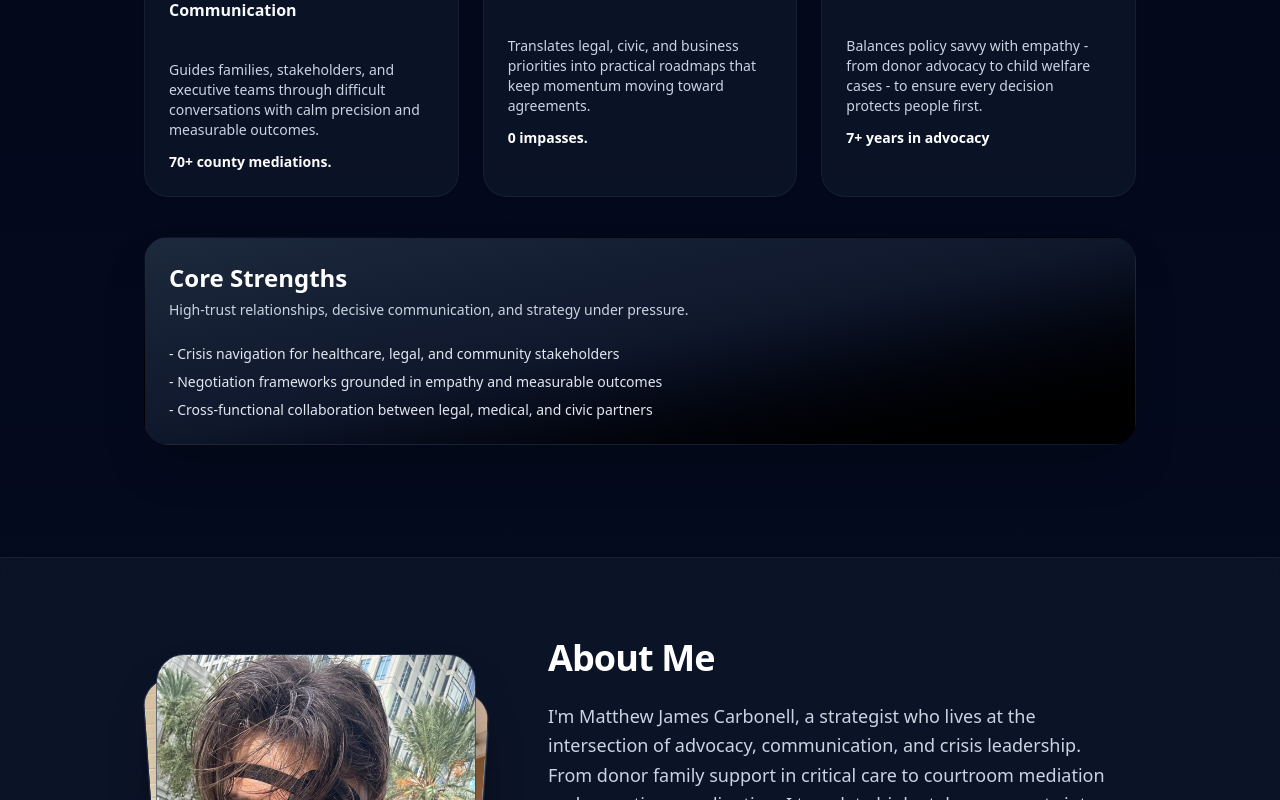
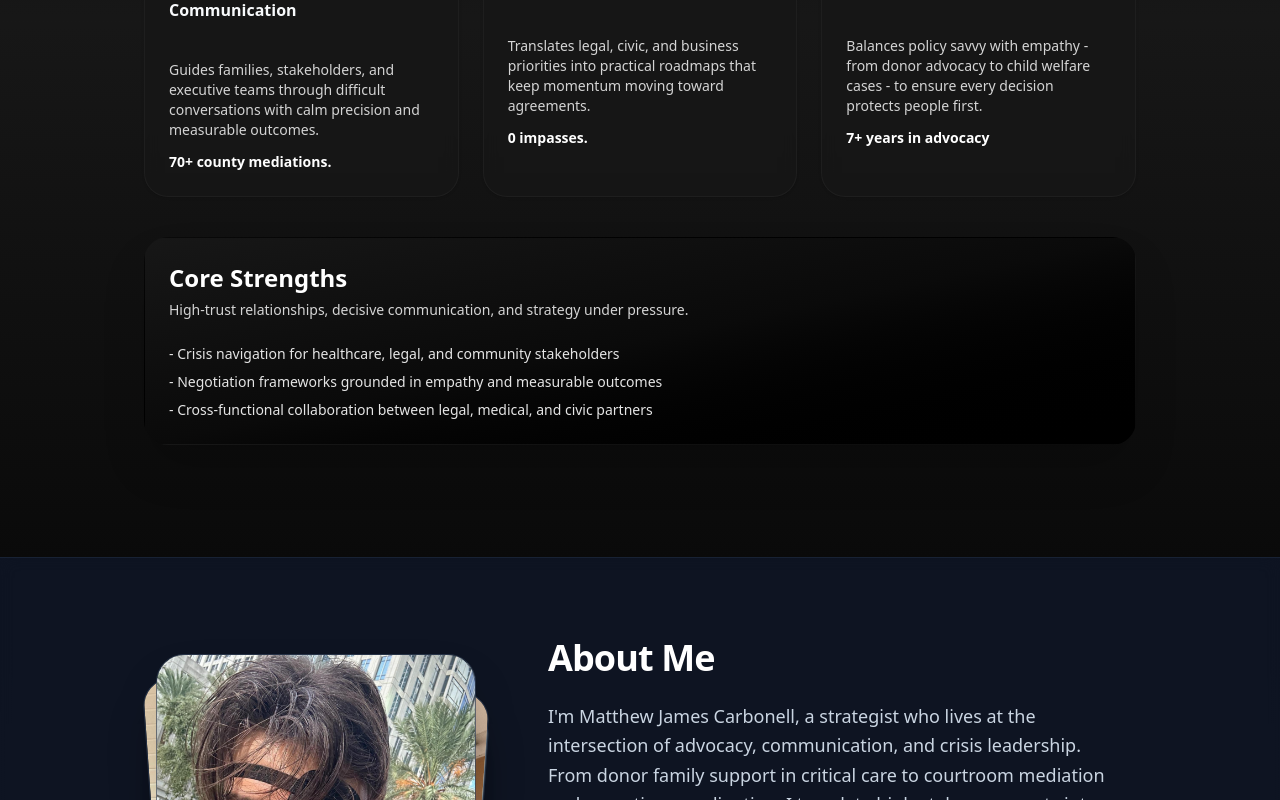
Before and after one commit to MatthewJamesCarbonell/my-website, a Next.js app: page / in a window 1280 px wide. Shown: the part 639-1439 px from the top of the page. Built offline with nearby package versions, Linux system fonts and the light colour scheme.

Commit message:
Refine hero dark palette

```diff
--- a/app/page.tsx
+++ b/app/page.tsx
@@ -399,7 +399,7 @@ export default function LandingPage() {
   };
 
   return (
-    <div className="min-h-screen bg-gradient-to-b from-slate-100 via-white to-slate-50 text-slate-900 dark:from-slate-950 dark:via-slate-900 dark:to-slate-950 dark:text-slate-100">
+    <div className="min-h-screen bg-gradient-to-b from-slate-100 via-white to-slate-50 text-slate-900 dark:from-neutral-950 dark:via-neutral-900 dark:to-neutral-950 dark:text-neutral-100">
       <header className="sticky top-0 z-40 border-b border-slate-200/60 bg-white/90 backdrop-blur dark:border-slate-800/70 dark:bg-slate-950/85">
         <div className="bg-slate-900/95 text-xs font-medium tracking-wide text-white sm:text-sm">
           <p className="mx-auto max-w-6xl px-4 py-2 text-center">
@@ -426,17 +426,20 @@ export default function LandingPage() {
       </header>
 
       <main>
-        <section id="hero" className="relative overflow-hidden">
+        <section
+          id="hero"
+          className="relative overflow-hidden bg-gradient-to-b from-white/70 via-white/40 to-white/10 dark:from-neutral-950 dark:via-neutral-900 dark:to-neutral-950"
+        >
           <div className="mx-auto max-w-5xl px-4 py-20 md:py-28">
             <div className="space-y-10">
               <div className="space-y-6">
-                <p className="inline-flex flex-wrap items-center gap-2 text-sm font-semibold tracking-wide text-slate-600 dark:text-slate-300">
+                <p className="inline-flex flex-wrap items-center gap-2 text-sm font-semibold tracking-wide text-slate-600 dark:text-neutral-300">
                   Crisis Negotiator | Strategic Advocate | Trusted County Mediator
                 </p>
                 <h1 className="text-4xl font-bold tracking-tight sm:text-5xl lg:text-6xl">
                   Transforming crisis into consensus.
                 </h1>
-                <p className="max-w-2xl text-lg text-slate-600 dark:text-slate-300">
+                <p className="max-w-2xl text-lg text-slate-600 dark:text-neutral-300">
                   I guide organizations through high-stakes moments with clarity, decisive negotiation, and human-centered outcomes that endure.
                 </p>
                 <SectionCta align="start" className="mt-4" />
@@ -446,12 +449,12 @@ export default function LandingPage() {
                 {differentiators.map((item) => (
                   <Card
                     key={item.title}
-                    className={`${interactiveCardClass} border-white/70 bg-white/95 backdrop-blur dark:border-slate-800/60`}
+                    className={`${interactiveCardClass} border-white/70 bg-white/95 backdrop-blur dark:border-neutral-800/60 dark:bg-neutral-900/70`}
                   >
                     <CardHeader className="pb-2">
                       <CardTitle className="text-base">{item.title}</CardTitle>
                     </CardHeader>
-                    <CardContent className="space-y-3 text-sm text-slate-600 dark:text-slate-300">
+                    <CardContent className="space-y-3 text-sm text-slate-600 dark:text-neutral-300">
                       <p>{item.description}</p>
                       <p className="font-semibold text-slate-900 dark:text-white">{item.metric}</p>
                     </CardContent>
@@ -459,14 +462,14 @@ export default function LandingPage() {
                 ))}
               </div>
 
-              <Card className="card-pulse core-strengths-card rounded-3xl border-transparent bg-gradient-to-br from-slate-800 via-slate-900 to-black text-white shadow-2xl">
+              <Card className="card-pulse core-strengths-card rounded-3xl border-transparent bg-gradient-to-br from-neutral-900 via-neutral-950 to-black text-white shadow-2xl">
                 <CardHeader>
                   <CardTitle className="text-2xl">Core Strengths</CardTitle>
-                  <CardDescription className="text-slate-300">
+                  <CardDescription className="text-neutral-300">
                     High-trust relationships, decisive communication, and strategy under pressure.
                   </CardDescription>
                 </CardHeader>
-                <CardContent className="space-y-4 text-sm text-slate-200">
+                <CardContent className="space-y-4 text-sm text-neutral-200">
                   <ul className="space-y-2">
                     <li>- Crisis navigation for healthcare, legal, and community stakeholders</li>
                     <li>- Negotiation frameworks grounded in empathy and measurable outcomes</li>
```
